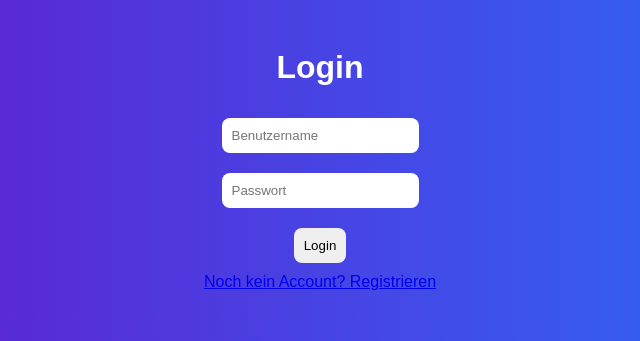
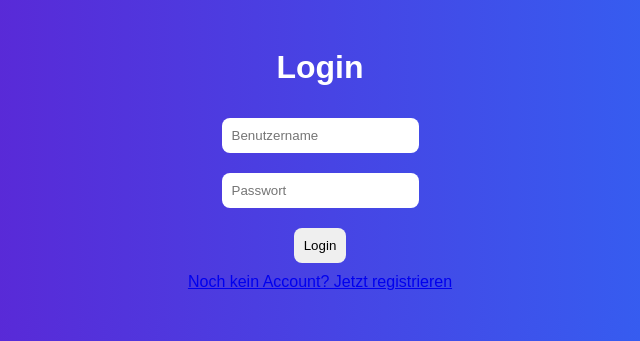
Before and after one commit to Arthi2025/2, a website: page public/login.html in a window 1280 px wide. Shown: the top 341 px of the page, 320-960 px from the left. Drawn offline with Linux system fonts and the light colour scheme.

Commit message:
Update login.html

```diff
--- a/public/login.html
+++ b/public/login.html
@@ -6,12 +6,14 @@
   <link rel="stylesheet" href="css/style.css">
 </head>
 <body>
-  <h1>Login</h1>
-  <form action="/login" method="POST">
-    <input name="username" type="text" placeholder="Benutzername" required><br>
-    <input name="password" type="password" placeholder="Passwort" required><br>
-    <button type="submit">Login</button>
-  </form>
-  <a href="/register.html">Noch kein Account? Registrieren</a>
+  <div class="container">
+    <h1>Login</h1>
+    <form action="/login" method="POST" class="form-box">
+      <input name="username" type="text" placeholder="Benutzername" required><br>
+      <input name="password" type="password" placeholder="Passwort" required><br>
+      <button type="submit">Login</button>
+    </form>
+    <a href="/register.html">Noch kein Account? Jetzt registrieren</a>
+  </div>
 </body>
 </html>
```
